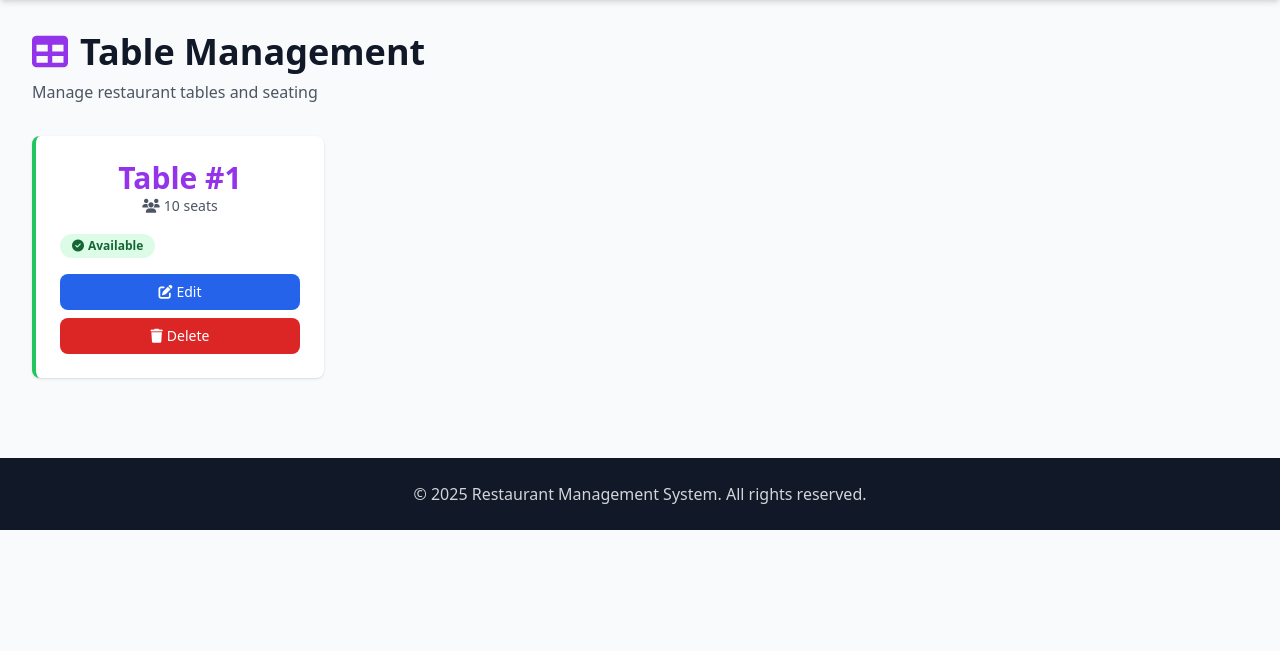
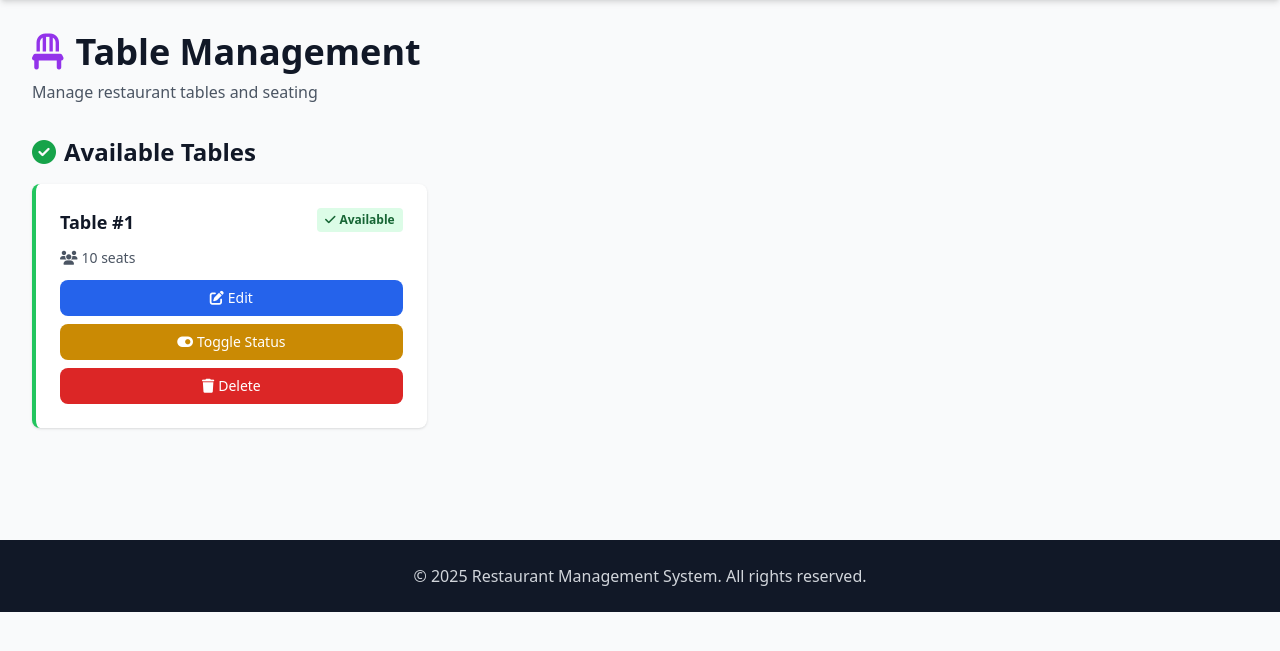
Before and after one commit to nandha2804/Restaurant_Live_Table_Order_Billing_System, a Django app: template restaurant/templates/manager/table_list.html in a window 1280 px wide. Shown: the part 64-715 px from the top of the page. Run offline with Django 5.2, Linux system fonts and the light colour scheme; the template is opened without the code that fills it: values that come from a table or form of the project are taken from there, others are empty; tables that the repository leaves empty hold one stand-in row (values such as "Sample post"); some libraries are stand-ins or nearby versions.

Commit message:
Enhance table management layout and functionality in the restaurant POS

```diff
--- a/restaurant/templates/manager/table_list.html
+++ b/restaurant/templates/manager/table_list.html
@@ -5,29 +5,51 @@
 {% block content %}
 <div class="mb-8">
     <h1 class="text-4xl font-bold text-gray-900">
-        <i class="fas fa-table text-purple-600 mr-3"></i>Table Management
+        <i class="fas fa-chair text-purple-600 mr-3"></i>Table Management
     </h1>
     <p class="text-gray-600 mt-2">Manage restaurant tables and seating</p>
 </div>
 
-<!-- Tables Grid -->
-<div class="grid grid-cols-1 sm:grid-cols-2 lg:grid-cols-4 gap-4">
-    {% for table in tables %}
+<!-- Tables by Status - Menu Style Layout -->
+{% regroup tables by status as tables_by_status %}
+{% for group in tables_by_status %}
+<div class="mb-8">
+    {% if group.grouper == 'available' %}
+        <h2 class="text-2xl font-bold text-gray-900 mb-4 capitalize">
+            <i class="fas fa-check-circle text-green-600 mr-2"></i>Available Tables
+        </h2>
+    {% elif group.grouper == 'occupied' %}
+        <h2 class="text-2xl font-bold text-gray-900 mb-4 capitalize">
+            <i class="fas fa-users text-yellow-600 mr-2"></i>Occupied Tables
+        </h2>
+    {% elif group.grouper == 'bill_requested' %}
+        <h2 class="text-2xl font-bold text-gray-900 mb-4 capitalize">
+            <i class="fas fa-credit-card text-blue-600 mr-2"></i>Bill Requested
+        </h2>
+    {% elif group.grouper == 'closed' %}
+        <h2 class="text-2xl font-bold text-gray-900 mb-4 capitalize">
+            <i class="fas fa-times-circle text-gray-600 mr-2"></i>Closed Tables
+        </h2>
+    {% endif %}
+
+    <div class="grid grid-cols-1 md:grid-cols-2 lg:grid-cols-3 gap-4">
+        {% for table in group.list %}
         <div class="bg-white rounded-lg shadow p-6 border-l-4 {% if table.status == 'available' %}border-green-500{% elif table.status == 'occupied' %}border-yellow-500{% elif table.status == 'bill_requested' %}border-blue-500{% else %}border-gray-400{% endif %}">
-        <div class="text-center mb-4">
-            <h3 class="text-3xl font-bold text-purple-600">Table #{{ table.table_number }}</h3>
-            <p class="text-gray-600 text-sm"><i class="fas fa-users mr-1"></i>{{ table.seating_capacity }} seats</p>
+            <div class="flex justify-between items-start mb-3">
+                <h3 class="text-lg font-bold text-gray-900">Table #{{ table.table_number }}</h3>
+                <span class="inline-block px-2 py-1 rounded text-xs font-semibold {% if table.status == 'available' %}bg-green-100 text-green-800{% elif table.status == 'occupied' %}bg-yellow-100 text-yellow-800{% elif table.status == 'bill_requested' %}bg-blue-100 text-blue-800{% else %}bg-gray-100 text-gray-800{% endif %}">
+                    {% if table.status == 'available' %}<i class="fas fa-check mr-1"></i>Available{% elif table.status == 'occupied' %}<i class="fas fa-hourglass-half mr-1"></i>Occupied{% elif table.status == 'bill_requested' %}<i class="fas fa-credit-card mr-1"></i>Bill Requested{% else %}<i class="fas fa-times mr-1"></i>Closed{% endif %}
+                </span>
             </div>
 
-        <div class="mb-4">
-            <span class="inline-block px-3 py-1 rounded-full text-xs font-semibold {% if table.status == 'available' %}bg-green-100 text-green-800{% elif table.status == 'occupied' %}bg-yellow-100 text-yellow-800{% elif table.status == 'bill_requested' %}bg-blue-100 text-blue-800{% else %}bg-gray-100 text-gray-800{% endif %}">
-                {% if table.status == 'available' %}<i class="fas fa-check-circle mr-1"></i>Available{% elif table.status == 'occupied' %}<i class="fas fa-hourglass-half mr-1"></i>Occupied{% elif table.status == 'bill_requested' %}<i class="fas fa-credit-card mr-1"></i>Bill Requested{% else %}<i class="fas fa-times-circle mr-1"></i>Closed{% endif %}
-            </span>
-        </div>
+            <p class="text-gray-600 text-sm mb-3"><i class="fas fa-users mr-1"></i>{{ table.seating_capacity }} seats</p>
 
             <div class="space-y-2">
                 <button class="w-full bg-blue-600 text-white py-2 rounded-lg text-sm font-medium hover:bg-blue-700 transition" onclick="alert('Edit functionality coming soon')">
                     <i class="fas fa-edit mr-1"></i>Edit
+                </button>
+                <button class="w-full bg-yellow-600 text-white py-2 rounded-lg text-sm font-medium hover:bg-yellow-700 transition" onclick="alert('Toggle functionality coming soon')">
+                    <i class="fas fa-toggle-on mr-1"></i>Toggle Status
                 </button>
                 <button class="w-full bg-red-600 text-white py-2 rounded-lg text-sm font-medium hover:bg-red-700 transition" onclick="alert('Delete functionality coming soon')">
                     <i class="fas fa-trash mr-1"></i>Delete
@@ -36,4 +58,6 @@
         </div>
         {% endfor %}
     </div>
+</div>
+{% endfor %}
 {% endblock %}
--- a/restaurant_management/settings.py
+++ b/restaurant_management/settings.py
@@ -87,6 +87,7 @@ DEFAULT_AUTO_FIELD = 'django.db.models.BigAutoField'
 REST_FRAMEWORK = {
     'DEFAULT_AUTHENTICATION_CLASSES': [
         'rest_framework.authentication.TokenAuthentication',
+        'rest_framework.authentication.SessionAuthentication',
     ],
     'DEFAULT_PERMISSION_CLASSES': [
         'rest_framework.permissions.IsAuthenticated',
```
Lines whose indentation alone changed are shown as unchanged.
